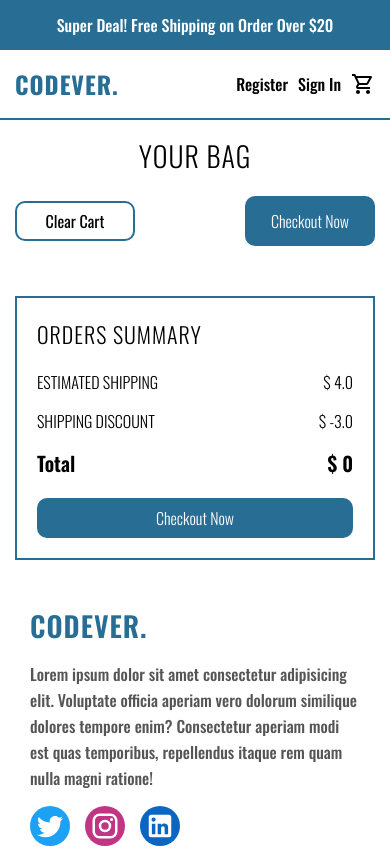
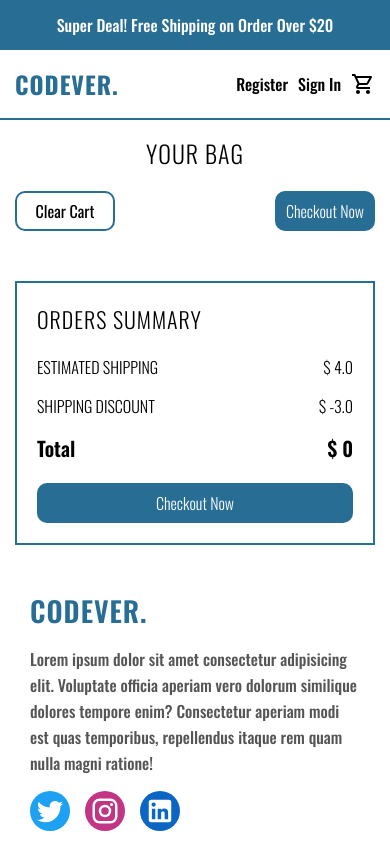
Before and after one commit to Rammah-mohamed/Codever-E-Commerce, a React (Create React App) app: page /cart in a window 390 px wide. Shown: the top 848 px of the page. Built offline with nearby package versions, Linux system fonts and the light colour scheme.

Commit message:
Fix mobile responsive

```diff
--- a/src/components/CartProduct.jsx
+++ b/src/components/CartProduct.jsx
@@ -3,14 +3,21 @@ import { PrimaryColor } from "../Variables";
 import { mobile, small } from "../responsive";
 import { useContext } from "react";
 import { useDispatch } from "react-redux";
-import {
-  increament,
-  decreament,
-  decreamentByAmount,
-} from "../state/counterSlice";
+import { increament, decreament, decreamentByAmount } from "../state/counterSlice";
 import ProductContext from "../context/productContext";
 import ColorContext from "../context/colorContext";
 import SizeContext from "../context/sizeContext";
+
+const Wrapper = styled.div`
+	position: relative;
+	display: flex;
+	align-items: center;
+	gap: 20px;
+	padding: 20px;
+	border-bottom: 2px solid ${PrimaryColor};
+	margin-bottom: 10px;
+	${mobile({ flexDirection: "column" })}
+`;
 
 const Close = styled.span`
 	position: absolute;
@@ -26,13 +33,6 @@ const Close = styled.span`
 	cursor: pointer;
 `;
 
-const Left = styled.div`
-  flex: 3;
-  display: flex;
-  align-items: center;
-  gap: 20px;
-`;
-
 const ImageContainer = styled.div`
 	flex: 1;
 	display: flex;
@@ -43,8 +43,8 @@ const ImageContainer = styled.div`
 const Image = styled.img`
 	width: 30vh;
 	object-fit: cover;
-  ${mobile({ width: "90%" })}
-  ${small({ width: "100%" })}
+	${mobile({ width: "60%" })}
+	${small({ width: "80%" })}
 `;
 
 const Info = styled.div`
@@ -73,16 +73,6 @@ const Color = styled.div`
 	width: 25px;
 	height: 25px;
 	border-radius: 50%;
-`;
-
-const Right = styled.div`
-  width: 100%;
-  display: flex;
-  align-items: flex-end;
-  flex-direction: column;
-  gap: 10px;
-  transform: translateY(-100px);
-  ${mobile({ transform: "translateY(-80px)" })}
 `;
 
 const NumberContainer = styled.div`
@@ -133,17 +123,13 @@ const CartProduct = ({ data }) => {
 			if (data.quantity > 1) {
 				dispatch(decreament());
 				setValue((prev) =>
-          prev.map((p) =>
-            p.id === data.id ? { ...p, quantity: p.quantity - 1 } : p
-          )
+					prev.map((p) => (p.id === data.id ? { ...p, quantity: p.quantity - 1 } : p))
 				);
 			}
 		} else if (operation === "plus") {
 			dispatch(increament());
 			setValue((prev) =>
-        prev.map((p) =>
-          p.id === data.id ? { ...p, quantity: p.quantity + 1 } : p
-        )
+				prev.map((p) => (p.id === data.id ? { ...p, quantity: p.quantity + 1 } : p))
 			);
 		}
 	};
@@ -153,16 +139,8 @@ const CartProduct = ({ data }) => {
 		dispatch(decreamentByAmount(data.quantity));
 	};
 	return (
-    <div
-      style={{
-        width: "90%",
-        position: "relative",
-        borderBottom: `2px solid ${PrimaryColor}`,
-        marginBottom: "10px",
-      }}
-    >
+		<Wrapper>
 			<Close onClick={handleClose}>X</Close>
-      <Left>
 			<ImageContainer>
 				<Image src={data.image} />
 			</ImageContainer>
@@ -180,17 +158,14 @@ const CartProduct = ({ data }) => {
 					{size}
 				</ProductText>
 				<Color style={{ backgroundColor: color }}></Color>
-        </Info>
-      </Left>
-      <Right>
 				<NumberContainer>
 					<Operation onClick={() => handleClick("minus")}>-</Operation>
 					<Number>{data.quantity}</Number>
 					<Operation onClick={() => handleClick("plus")}>+</Operation>
 				</NumberContainer>
 				<Price>$ {Math.round(data.price * data.quantity)}</Price>
-      </Right>
-    </div>
+			</Info>
+		</Wrapper>
 	);
 };
 
--- a/src/components/Products.jsx
+++ b/src/components/Products.jsx
@@ -34,8 +34,8 @@ const Item = styled.div`
 	padding: 20px;
 	border: 2px solid ${PrimaryColor};
 	cursor: pointer;
-	${mobile({ width: "100%" })}
-	${small({ width: "90%" })}
+	${mobile({ flexDirection: "column", width: "100%" })}
+	${small({ flexDirection: "column", width: "100%" })}
 `;
 
 const ImgContainer = styled.div`
@@ -49,7 +49,8 @@ const Image = styled.img`
 	width: 100%;
 	height: 100%;
 	object-fit: cover;
-	${mobile({ width: "60%", height: "60%" })}
+	${mobile({ width: "40%", height: "40%" })}
+	${small({ width: "60%", height: "60%" })}
 `;
 
 const Info = styled.div`
@@ -65,8 +66,8 @@ const Title = styled.h2`
 	color: ${PrimaryColor};
 	font-weight: 300;
 	letter-spacing: 2px;
-	${mobile({ fontSize: "28px" })}
-	${small({ fontSize: "32px" })}
+	${mobile({ fontSize: "24px" })}
+	${small({ fontSize: "30px" })}
 `;
 
 const Desc = styled.p`
@@ -82,8 +83,8 @@ const Price = styled.span`
 	font-size: 30px;
 	font-weight: 500;
 	letter-spacing: 1px;
-	${mobile({ fontSize: "26px" })}
-	${small({ fontSize: "28px" })}
+	${mobile({ fontSize: "24px" })}
+	${small({ fontSize: "26px" })}
 `;
 
 const Icons = styled.div`
--- a/src/pages/Cart.jsx
+++ b/src/pages/Cart.jsx
@@ -31,9 +31,9 @@ const Title = styled.h1`
 	font-weight: 300;
 	text-transform: uppercase;
 	letter-spacing: 1px;
-  ${mobile({ fontSize: "28px" })}
-  ${small({ fontSize: "32px" })}
-	${mid({ fontSize: "36px" })}
+	${mobile({ fontSize: "24px" })}
+	${small({ fontSize: "26px" })}
+	${mid({ fontSize: "30px" })}
 `;
 
 const ShoppingContainer = styled.div`
@@ -59,7 +59,7 @@ const Clear = styled.button`
 	border: 2px solid ${PrimaryColor};
 	border-radius: 10px;
 	cursor: pointer;
-  ${mobile({ width: "120px", height: "40px", fontSize: "16px" })}
+	${mobile({ width: "100px", height: "40px", fontSize: "16px" })}
 `;
 
 const ShoppingNum = styled.div`
@@ -93,7 +93,7 @@ const Checkout = styled.button`
 	border: none;
 	border-radius: 10px;
 	cursor: pointer;
-  ${mobile({ width: "130px", fontSize: "16px" })};
+	${mobile({ width: "100px", height: "40px", fontSize: "16px" })};
 `;
 
 const ProductContainer = styled.div`
@@ -195,13 +195,9 @@ const Cart = () => {
 		let sum = 0;
 		if (value.length !== 0) {
 			if (value.length === 1) {
-        sum = value
-          .map((p) => [p.quantity, p.price])
-          .reduce((acc, curr) => curr[0] * curr[1], 0);
+				sum = value.map((p) => [p.quantity, p.price]).reduce((acc, curr) => curr[0] * curr[1], 0);
 			} else {
-        sum = value
-          .map((p) => p.quantity * p.price)
-          .reduce((acc, curr) => acc + curr);
+				sum = value.map((p) => p.quantity * p.price).reduce((acc, curr) => acc + curr);
 			}
 			const total = Math.ceil(sum) + shipping - discount;
 			return total;
@@ -215,13 +211,9 @@ const Cart = () => {
 		let ordersQuantity = 0;
 		if (value.length !== 0) {
 			if (value.length === 1) {
-        ordersQuantity = value
-          .map((p) => p.quantity)
-          .reduce((acc, curr) => acc + curr, 0);
+				ordersQuantity = value.map((p) => p.quantity).reduce((acc, curr) => acc + curr, 0);
 			} else {
-        ordersQuantity = value
-          .map((p) => p.quantity)
-          .reduce((acc, curr) => acc + curr);
+				ordersQuantity = value.map((p) => p.quantity).reduce((acc, curr) => acc + curr);
 			}
 		}
 		dispatch(decreamentByAmount(ordersQuantity));
--- a/src/pages/Product.jsx
+++ b/src/pages/Product.jsx
@@ -35,8 +35,8 @@ const Image = styled.img`
 	width: 50%;
 	height: 80%;
 	object-fit: cover;
-	${mobile({ width: "70%" })}
-	${small({ width: "90%" })}
+	${mobile({ width: "55%" })}
+	${small({ width: "75%" })}
 `;
 
 const Right = styled.div`
@@ -69,15 +69,15 @@ const Price = styled.span`
 	font-size: 40px;
 	font-weight: 300;
 	letter-spacing: 1px;
-	${mobile({ fontSize: "30px" })}
-	${small({ fontSize: "30px" })}
+	${mobile({ fontSize: "24px" })}
+	${small({ fontSize: "26px" })}
 `;
 
 const Items = styled.div`
 	display: flex;
 	align-items: center;
 	gap: 60px;
-	${mobile({ gap: "30px" })};
+	${mobile({ gap: "20px" })};
 `;
 
 const Colors = styled.div`
@@ -90,8 +90,8 @@ const Colors = styled.div`
 const Label = styled.label`
 	font-size: 28px;
 	font-weight: 400;
-	${mobile({ fontSize: "20px" })}
-	${small({ fontSize: "20px" })}
+	${mobile({ fontSize: "18px" })}
+	${small({ fontSize: "18px" })}
 `;
 
 const Checkbox = styled.input`
@@ -120,7 +120,7 @@ const Select = styled.select`
 	outline: none;
 	cursor: pointer;
 	${mobile({ width: "80px", fontSize: "16px" })}
-	${small({ width: "	100px", fontSize: "16px" })}
+	${small({ width: "100px", fontSize: "16px" })}
 `;
 
 const NumberContainer = styled.div`
@@ -136,8 +136,8 @@ const Operation = styled.span`
 	font-weight: 400;
 	cursor: pointer;
 	user-select: none;
-	${mobile({ fontSize: "26px" })}
-	${small({ fontSize: "28px" })}
+	${mobile({ fontSize: "24px" })}
+	${small({ fontSize: "26px" })}
 `;
 const Number = styled.div`
 	width: 40px;
@@ -149,7 +149,7 @@ const Number = styled.div`
 	display: flex;
 	align-items: center;
 	justify-content: center;
-	${mobile({ width: "35px", height: "35px", fontSize: "18px" })}
+	${mobile({ width: "30x", height: "30px", fontSize: "16px" })}
 `;
 const Cart = styled.div`
 	display: flex;
```
Lines whose indentation alone changed are shown as unchanged.
